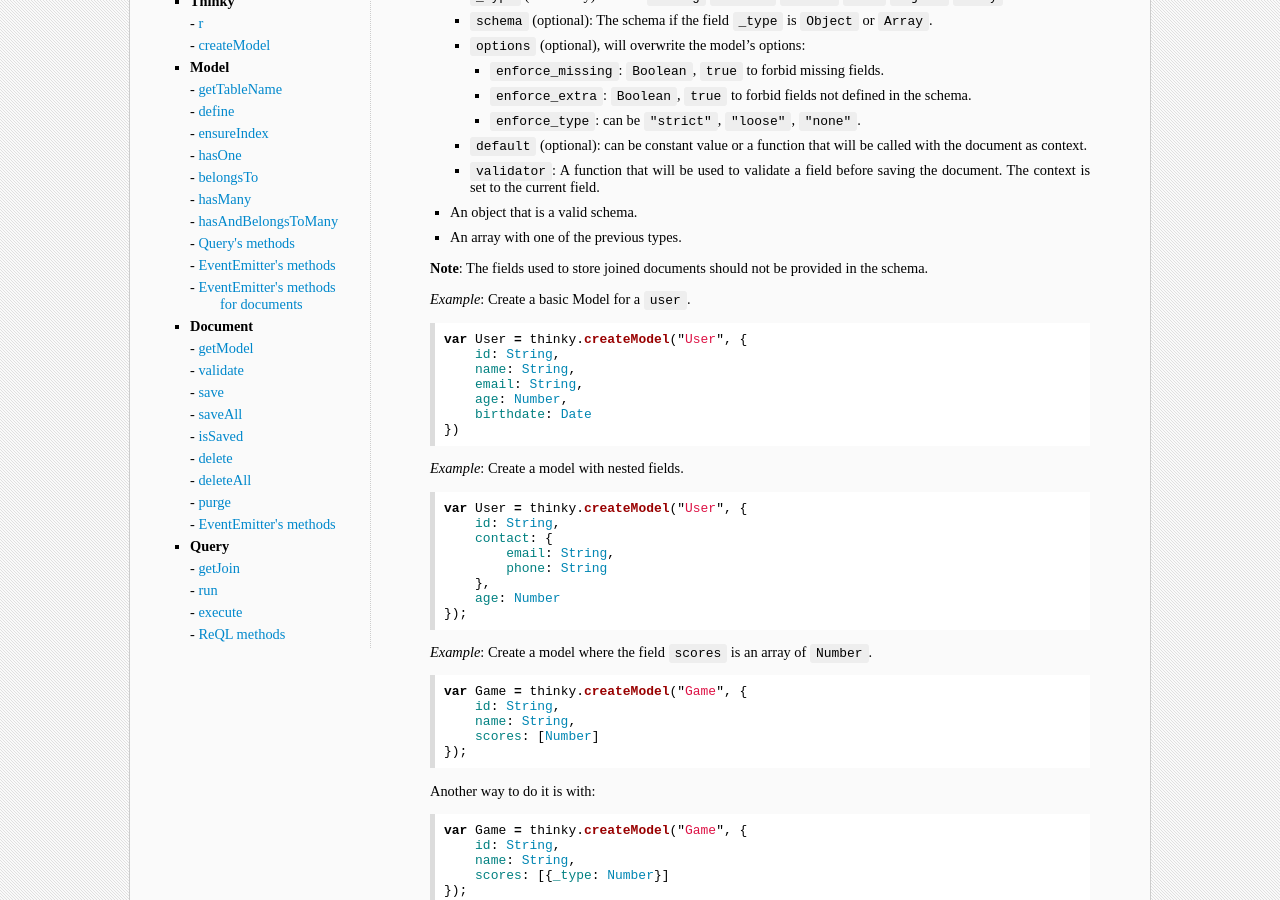
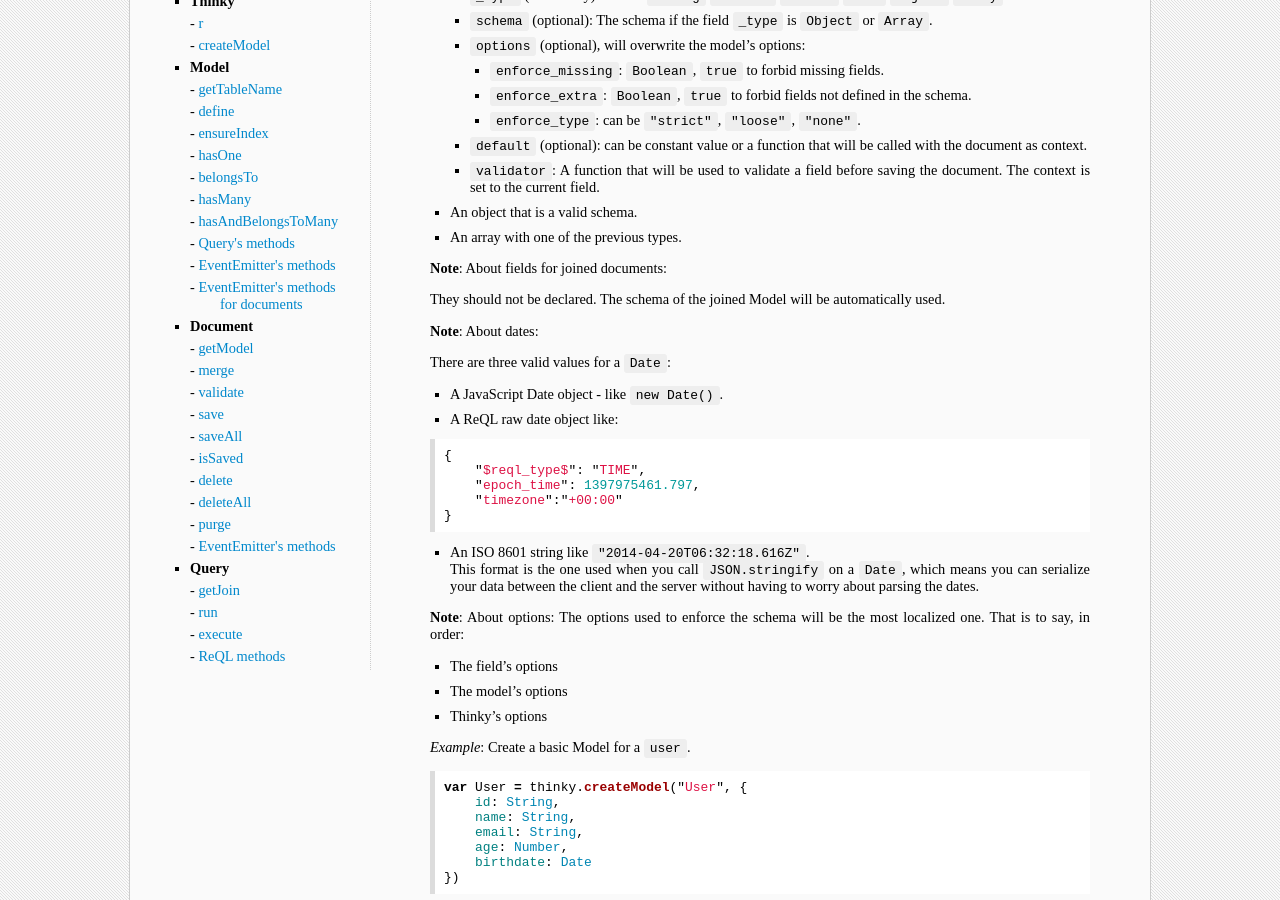
Before and after one commit to neumino/thinky, a Jekyll site: the page built from documentation/schemas.md, in a window 1280 px wide and 900 px high, scrolled down 352 px. Built offline with Jekyll 4.4.1, drawn with Linux system fonts in a browser that asks for light colours; Markdown is read by kramdown in place of the engine named in the settings.

Commit message:
Merge + dates

````diff
--- a/_layouts/documentation.html
+++ b/_layouts/documentation.html
@@ -34,6 +34,7 @@
         <ul class="section">
             <li class="title"><a href="/documentation/api/document/">Document</a></li>
             <li>- <a href="/documentation/api/document/#getmodel">getModel</a></li>
+            <li>- <a href="/documentation/api/document/#merge">merge</a></li>
             <li>- <a href="/documentation/api/document/#validate">validate</a></li>
             <li>- <a href="/documentation/api/document/#save">save</a></li>
             <li>- <a href="/documentation/api/document/#saveall">saveAll</a></li>
--- a/documentation/schemas.md
+++ b/documentation/schemas.md
@@ -29,8 +29,36 @@
 - An object that is a valid schema.
 - An array with one of the previous types.
 
-__Note__: The fields used to store joined documents should not be provided in the schema.
 
+__Note__: About fields for joined documents:
+
+They should not be declared. The schema of the joined Model will be automatically used.
+
+__Note__: About dates:
+
+There are three valid values for a `Date`:
+
+- A JavaScript Date object - like `new Date()`.
+- A ReQL raw date object like:
+
+```js
+{
+    "$reql_type$": "TIME",
+    "epoch_time": 1397975461.797,
+    "timezone":"+00:00"
+}
+```
+- An ISO 8601 string like `"2014-04-20T06:32:18.616Z"`.
+This format is the one used when you call `JSON.stringify` on a `Date`, which means you can serialize your data between the client
+and the server without having to worry about parsing the dates.
+
+
+__Note__: About options:
+The options used to enforce the schema will be the most localized one. That is to say, in order:
+
+- The field's options
+- The model's options
+- Thinky's options
 
 
 _Example_: Create a basic Model for a `user`.
@@ -44,6 +72,10 @@
     birthdate: Date
 })
 ```
+
+
+----------------------
+
 
 _Example_: Create a model with nested fields.
 
````
Also changed, not shown: documentation/api/document.md (+23 -0 lines).
